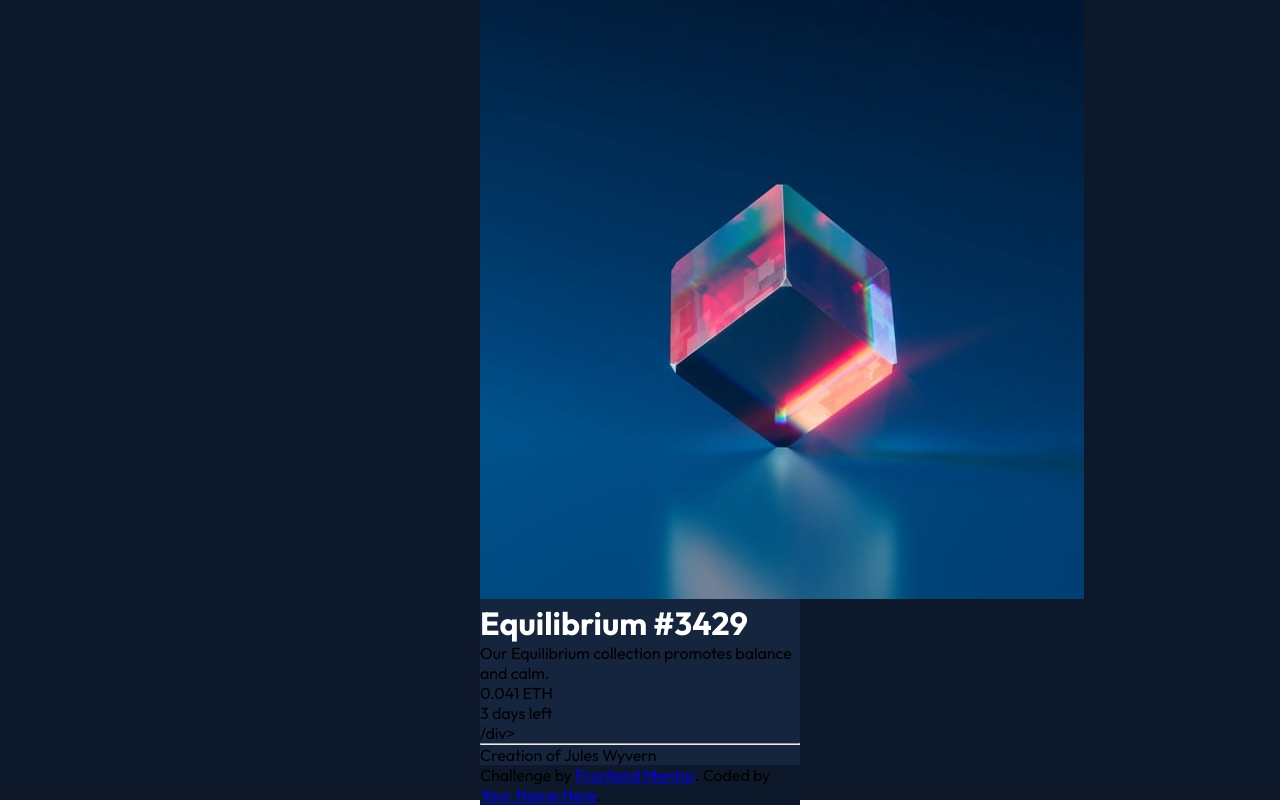
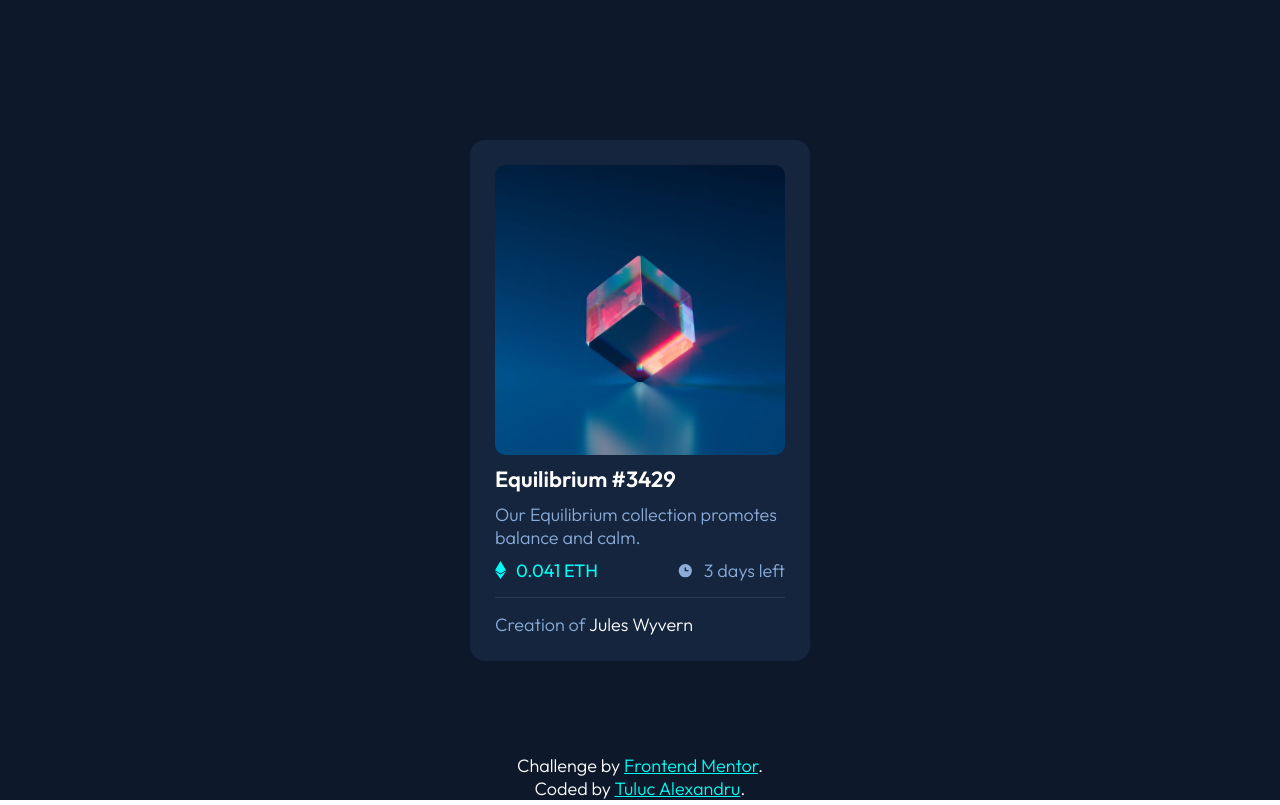
Before and after one commit to tulucalexandru/NFT-Card-Challenge, a plain HTML site: page index.html in a window 1280 px wide. Drawn offline with Linux system fonts and the light colour scheme.

Commit message:
Finished styling and added JS file to calculate and update viewport size

```diff
--- a/css/styles.css
+++ b/css/styles.css
@@ -1,6 +1,6 @@
 /*********** Declaring variables *************/
 :root {
-    --softBlue: hsl(215, 51%, 70%);
+    --softBlue: rgb(139, 172, 218);
     --cyan: hsl(178, 100%, 50%);
     --mainBG: hsl(217, 54%, 11%);
     --cardBG: hsl(216, 50%, 16%);
@@ -12,6 +12,7 @@
 * {
     margin: 0;
     padding: 0;
+    box-sizing: border-box;
     font-family: "Outfit", sans-serif;
 }
 
@@ -22,7 +23,7 @@
     background-color: var(--mainBG);
     display: flex;
     flex-direction: column;
-    height: 100vh;
+    height: calc(var(--vh, 1vh) * 100);
     align-items: center;
     justify-content: center;
 }
@@ -30,16 +31,115 @@
 
 .card {
     background-color: var(--cardBG);
-    width: 320px;
+    padding: 25px;
+    width: 340px;
     border-radius: 15px;
 }
 
 
 .footer {
     background-color: var(--mainBG);
+    position: absolute;
+    bottom: 0;
+    text-align: center;
+}
+
+.info {
+    display: flex;
+    flex-direction: row;
+    justify-content: space-between;
+    margin: 10px auto 10px auto;
+}
+
+.amount, .time {
+    display: flex;
+    flex-direction: row;
+    align-items: center;
+}
+
+
+/*********** Setting style for images *************/
+
+.equilibrium {
+    border-radius: 10px;
+    width: 100%;
+}
+
+.amount>img, .time>img {
+    margin-right: 10px;
+}
+
+.overlay {
+    position: absolute;
+    border-radius: 10px;
+    display: flex;
+    left: 0;
+    bottom: 0;
+    right: 0;
+    height: inherit;
+    width: 100%;
+    height: 100%;
+    align-items: center;
+    justify-content: center;
+    background-color: var(--cyan);
+    opacity: 0;
+ }
+
+ .overlay:hover {
+     opacity: 0.5;
+ }
+
+ .overlay:focus {
+    opacity: 0.5;
+}
+ .main-image {
+     position: relative;
+     height: 290px;
+     margin-bottom: 10px;
+
+ }
+/*********** Setting style for line *************/
+
+hr {
+    border-style: none;
+    height: 1px;
+    background-color: rgb(139, 172, 218, 0.17);
+    margin: 15px auto 15px auto;
 }
 
 /*********** Setting styles for text fields *************/
 h1 {
     color: var(--white);
+    font-size: 22px;
+    font-weight: 600;
+    margin-bottom: 10px;
 }
+
+p{
+    font-size: 18px;
+    color: var(--softBlue);
+    font-weight: 300;
+}
+
+p>span {
+    color: var(--white);
+}
+
+.amount>p {
+    color: var(--cyan);
+    font-weight: 400;
+    float: right;
+}
+
+.time>p {
+    font-weight: 300;
+    float: right;
+}
+
+.footer a {
+    color: var(--cyan);
+}
+
+.footer>p {
+    color: var(--white);
+}
--- a/index.html
+++ b/index.html
@@ -11,7 +11,9 @@
 
   <link rel="preconnect" href="https://fonts.googleapis.com">
   <link rel="preconnect" href="https://fonts.gstatic.com" crossorigin>
-  <link href="https://fonts.googleapis.com/css2?family=Outfit:wght@400;700&display=swap" rel="stylesheet">
+  <link href="https://fonts.googleapis.com/css2?family=Outfit:wght@300;400;600&display=swap" rel="stylesheet">
+
+  <link rel="stylesheet" href="">
   <title>Frontend Mentor | NFT preview card component</title>
 
   <!-- Feel free to remove these styles or customise in your own stylesheet 👍 -->
@@ -30,29 +32,40 @@
 <body>
   <main>
     <div class="wrapper">
+
       <div class="card">
-        <img src="images/image-equilibrium.jpg" alt="">
+        <div class="main-image">
+          <img class="equilibrium" src="images/image-equilibrium.jpg" alt="">
+          <div class="overlay">
+            <img class="view" src="images/icon-view.svg" alt="">
+          </div>
+
+        </div>
+
         <h1>Equilibrium #3429</h1>
 
         <p>Our Equilibrium collection promotes balance and calm.</p>
         <div class="info">
-          <div class="amount"><p>0.041 ETH</p></div>
-          <div class="time"><p>3 days left</p>/div>
+          <div class="amount">
+            <img src="images/icon-ethereum.svg" alt="">
+            <p>0.041 ETH</p>
+          </div>
+          <div class="time">
+            <img src="images/icon-clock.svg" alt="">
+            <p>3 days left</p>
+          </div>
         </div>
 
         <hr>
-        <p>Creation of Jules Wyvern</p>
+        <p>Creation of <span>Jules Wyvern</span></p>
+      </div>
+      <div class="footer">
+        <p>Challenge by <a href="https://www.frontendmentor.io?ref=challenge" target="_blank">Frontend Mentor</a>.</p>
+        <p>Coded by <a href="#">Tuluc Alexandru</a>.</p>
       </div>
 
-      <div class="footer">
-        Challenge by <a href="https://www.frontendmentor.io?ref=challenge" target="_blank">Frontend Mentor</a>.
-          Coded by <a href="#">Your Name Here</a>.
-      </div>
-    </div>
-
-
   </main>
-
+  <script src="js/script.js"></script>
 </body>
 
 </html>
--- /dev/null
+++ b/js/script.js
@@ -0,0 +1,10 @@
+
+// We execute the same script as before
+let vh = window.innerHeight * 0.01;
+document.documentElement.style.setProperty('--vh', `${vh}px`);
+
+window.addEventListener('resize', () => {
+  // We execute the same script as before
+  let vh = window.innerHeight * 0.01;
+  document.documentElement.style.setProperty('--vh', `${vh}px`);
+});
```
